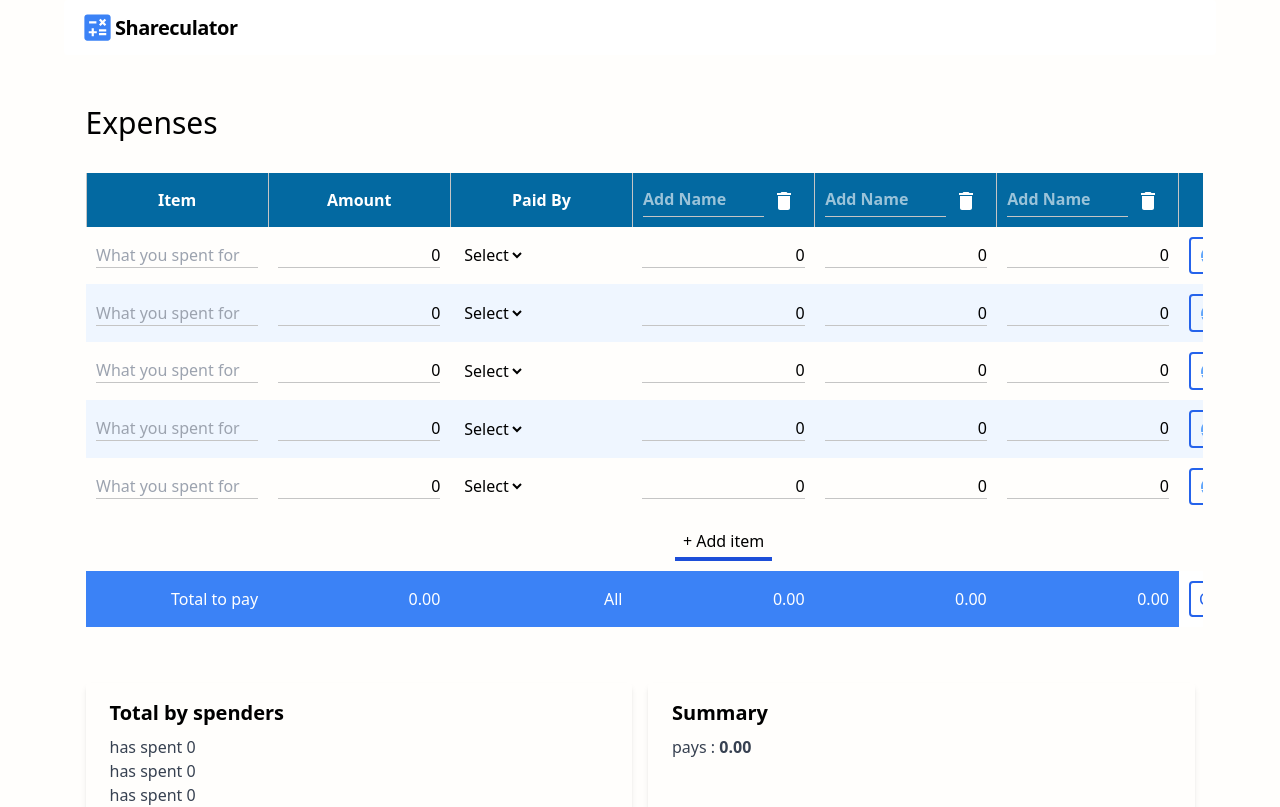
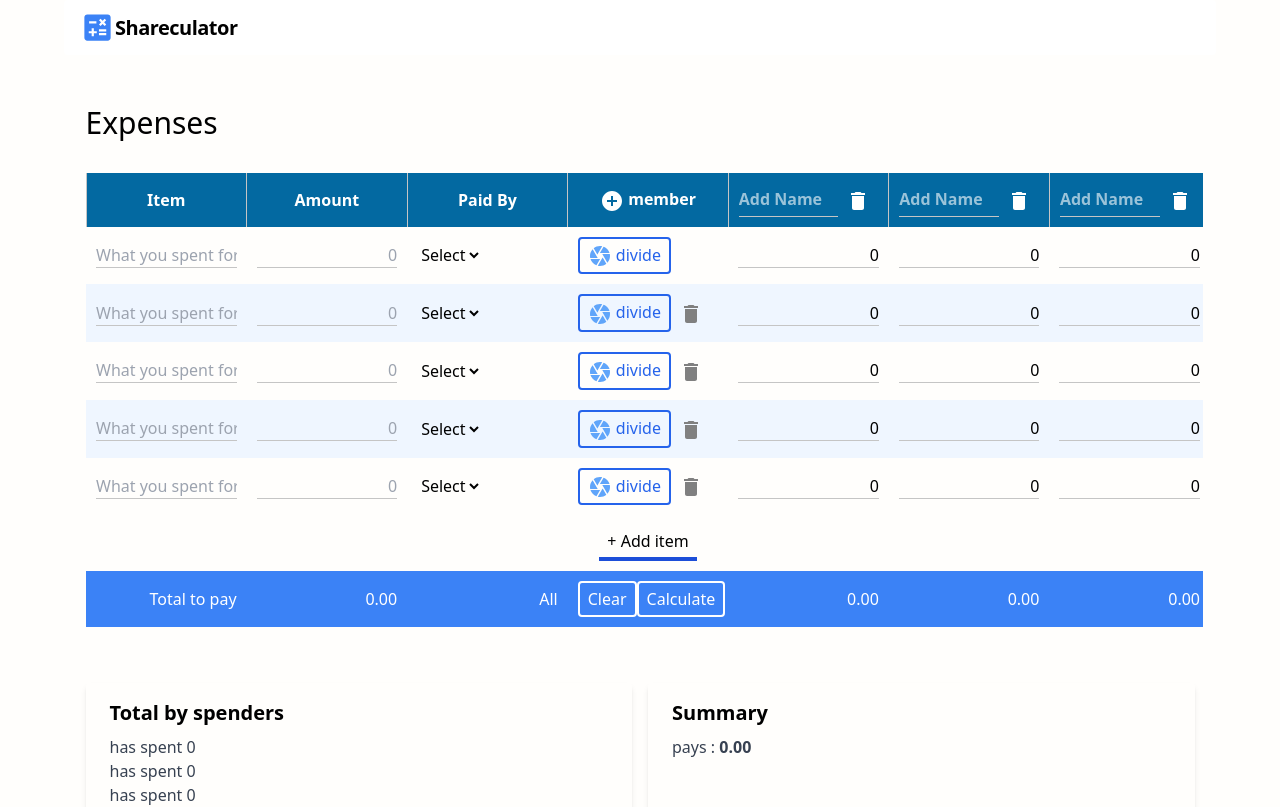
Before and after one commit to KittichoteKamalapirat/shareculator, a React (Create React App) app: page / in a window 1280 px wide. Shown: the top 807 px of the page. Built offline with nearby package versions, Linux system fonts and the light colour scheme.

Commit message:
fix desktop table

```diff
--- a/src/App.css
+++ b/src/App.css
@@ -57,7 +57,6 @@ th input {
 th input::placeholder {
   color: white;
   opacity: 0.6;
-  /* min-width: max-content; */
 }
 
 th {
@@ -79,3 +78,7 @@ td input::placeholder {
 tfoot td {
   color: white;
 }
+
+/* md */
+/* @media screen (max-width: 768px) {
+} */
--- a/src/components/Table.tsx
+++ b/src/components/Table.tsx
@@ -222,12 +222,22 @@ export const Table: React.FC<TableProps> = ({}) => {
     <div className="w-full ">
       <h2 className="text-black text-3xl my-4 mx-2">Expenses </h2>
       <div className="overflow-x-auto">
-        <table className=" md:table-fixed my-4 mx-2 w-full min-w-max ">
+        <table className=" md:table-fixed  my-4 mx-2 w-full min-w-max md:min-w-fit ">
           <HeaderRow>
             <th>Item</th>
             <th>Amount</th>
             <th>Paid By</th>
 
+            <th style={{ borderRight: "none" }}>
+              {/* Control */}
+              <Button
+                variant="solid"
+                onClick={() => handleAddCol()}
+                aria-label="Add item"
+              >
+                <AddCircleIcon style={{ fill: "white" }} /> member
+              </Button>
+            </th>
             {memberArray.map((name, index) => (
               <th key={index}>
                 <div className="flex flex-col md:flex-row">
@@ -249,16 +259,6 @@ export const Table: React.FC<TableProps> = ({}) => {
                 </div>
               </th>
             ))}
-            <th style={{ borderRight: "none" }}>
-              {/* Control */}
-              <Button
-                variant="solid"
-                onClick={() => handleAddCol()}
-                aria-label="Add item"
-              >
-                <AddCircleIcon style={{ fill: "white" }} /> member
-              </Button>
-            </th>
           </HeaderRow>
 
           {/* table body */}
@@ -278,8 +278,12 @@ export const Table: React.FC<TableProps> = ({}) => {
                 <td>
                   <input
                     type="number"
-                    placeholder="Total amount"
-                    value={parseInt(input.amount as any)}
+                    placeholder="0"
+                    value={
+                      parseInt(input.amount as any) === 0
+                        ? ""
+                        : parseInt(input.amount as any)
+                    }
                     name="amount"
                     onChange={(event) => handleChangeRowInput(index, event)}
                   />
@@ -308,27 +312,12 @@ export const Table: React.FC<TableProps> = ({}) => {
                     <option value={-1} disabled>
                       Select
                     </option>
+
                     {memberArray.map((name, index) => (
                       <option value={index}>{name}</option>
                     ))}
                   </select>
                 </td>
-
-                {input.detail.map((detail, detailIndex) => (
-                  <td key={detailIndex}>
-                    <input
-                      type="number"
-                      // name='detail'
-                      value={detail}
-                      // name={detail}
-                      className={input.isInvalid ? "text-red-600" : ""}
-                      //Shane, Joe,  Ant's Amount
-                      onChange={(event) =>
-                        handleChangeRowInput(index, event, detailIndex)
-                      }
-                    />
-                  </td>
-                ))}
 
                 <td style={{ borderRight: "none" }}>
                   {/* <button onClick={(e) => handleSplitEqually(index, e)}> */}
@@ -360,6 +349,22 @@ export const Table: React.FC<TableProps> = ({}) => {
                     </Button>
                   ) : null}
                 </td>
+
+                {input.detail.map((detail, detailIndex) => (
+                  <td key={detailIndex}>
+                    <input
+                      type="number"
+                      // name='detail'
+                      value={detail}
+                      // name={detail}
+                      className={input.isInvalid ? "text-red-600" : ""}
+                      //Shane, Joe,  Ant's Amount
+                      onChange={(event) =>
+                        handleChangeRowInput(index, event, detailIndex)
+                      }
+                    />
+                  </td>
+                ))}
               </BodyRow>
             ))}
           </tbody>
--- a/src/components/atoms/FooterRow.tsx
+++ b/src/components/atoms/FooterRow.tsx
@@ -36,15 +36,13 @@ export const FooterRow: React.FC<FooterRowProps> = ({
         )}
       </td>
       <td> All </td>
-      {byMembers.map((amount, index) => (
-        // <td key={index}>{amount.toFixed(2)} </td>
-        <td key={index}>{amount.toFixed(2)} </td>
-      ))}
-      {/* below code is for fix bugs  */}
-      <td style={{ backgroundColor: "white" }}>
-        <Flex>
+      <td>
+        {/* <Flex> */}
+        <div style={{ display: "flex" }}>
           <Button
+            style={{ flexGrow: 1 }}
             variant="outlined"
+            color="white"
             onClick={() => {
               clearTable();
             }}
@@ -52,11 +50,22 @@ export const FooterRow: React.FC<FooterRowProps> = ({
             Clear
           </Button>
 
-          <Button variant="outlined" onClick={() => recalculate()}>
+          <Button
+            style={{ flexGrow: 1 }}
+            variant="outlined"
+            color="white"
+            onClick={() => recalculate()}
+          >
             Calculate
           </Button>
-        </Flex>
+        </div>
+        {/* </Flex> */}
       </td>
+      {byMembers.map((amount, index) => (
+        // <td key={index}>{amount.toFixed(2)} </td>
+        <td key={index}>{amount.toFixed(2)} </td>
+      ))}
+      {/* below code is for fix bugs  */}
     </tfoot>
   );
 };
```
